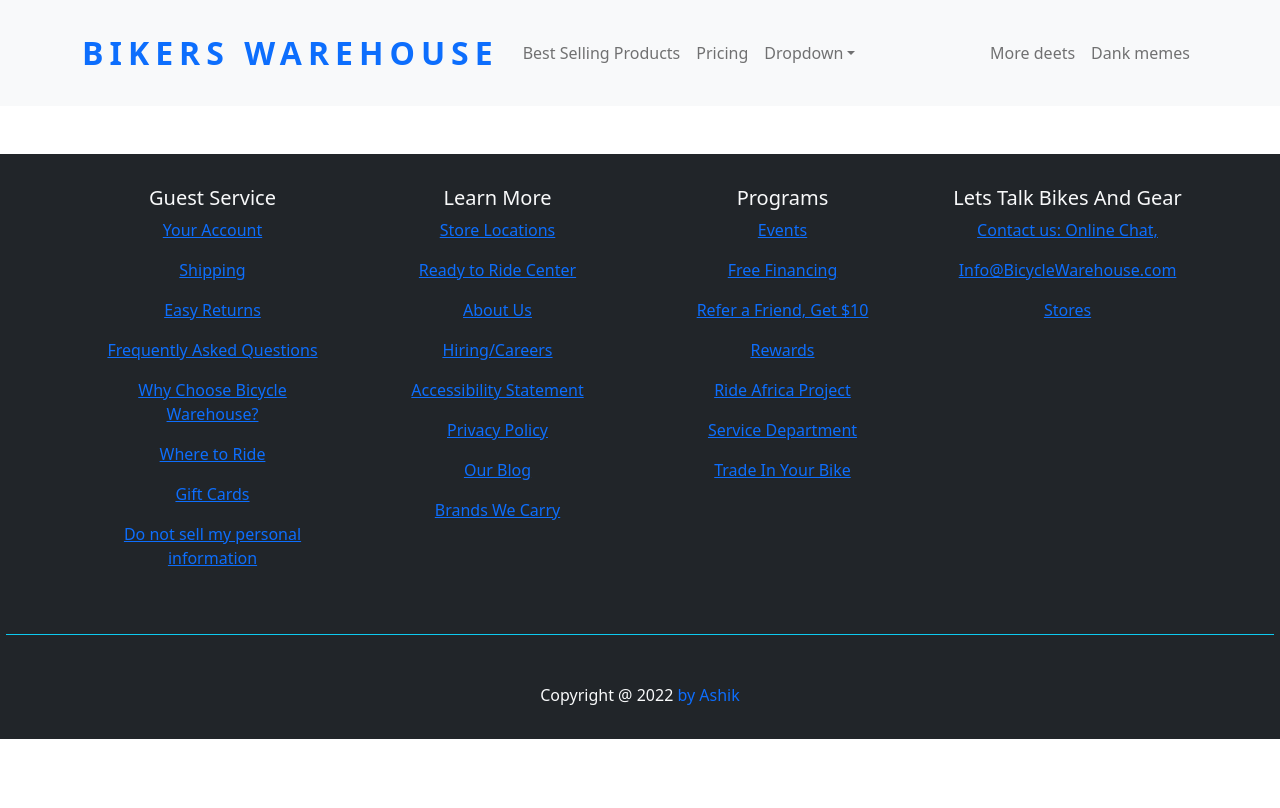
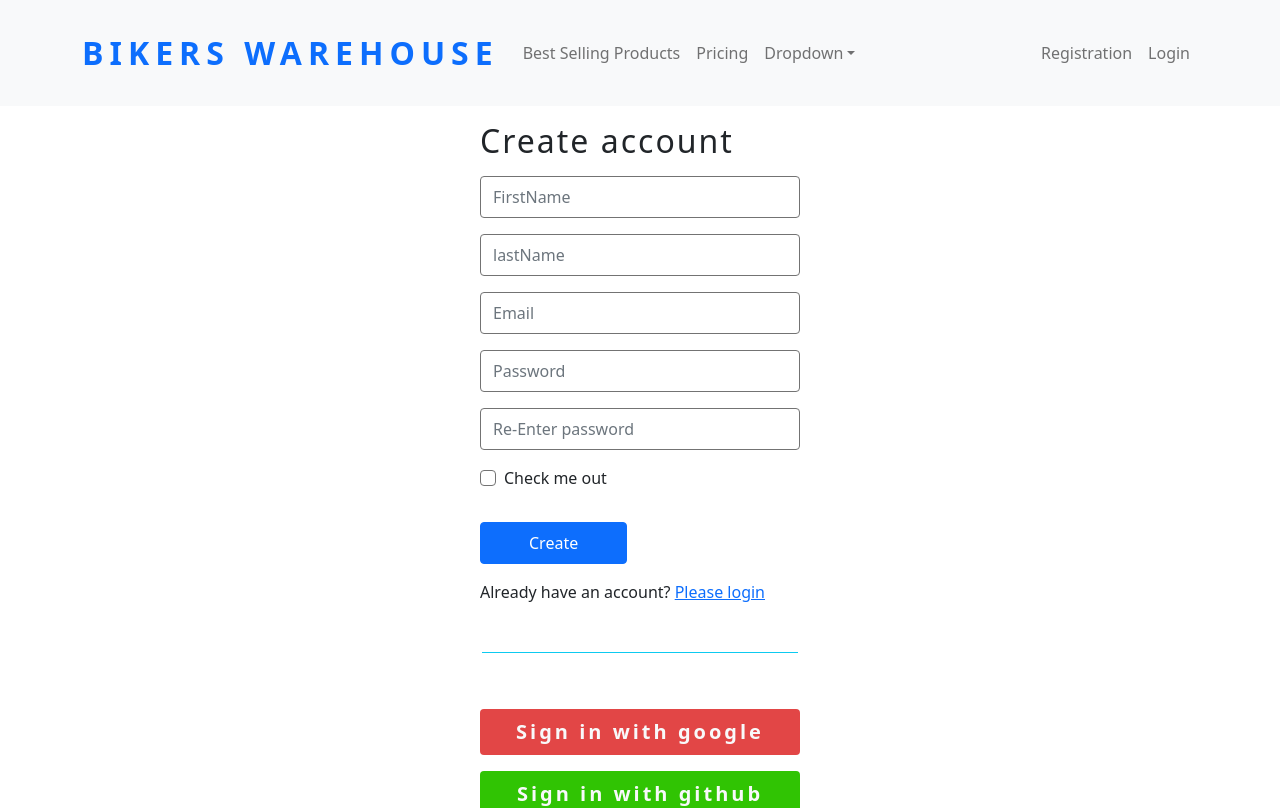
Before and after one commit to Ashik-Sarker/Bikers-WareHouse-Client, a React (Create React App) app: page /registration in a window 1280 px wide. Shown: the top 808 px of the page. Built offline with nearby package versions, Linux system fonts and the light colour scheme.

Commit message:
login & registration form design

```diff
--- a/package.json
+++ b/package.json
@@ -7,9 +7,11 @@
     "@testing-library/react": "^13.1.1",
     "@testing-library/user-event": "^13.5.0",
     "bootstrap": "^5.1.3",
+    "firebase": "^9.7.0",
     "react": "^18.1.0",
     "react-bootstrap": "^2.3.1",
     "react-dom": "^18.1.0",
+    "react-firebase-hooks": "^5.0.3",
     "react-router-dom": "^6.3.0",
     "react-scripts": "5.0.1",
     "web-vitals": "^2.1.4"
--- a/src/App.js
+++ b/src/App.js
@@ -1,5 +1,7 @@
 import { Route, Routes } from 'react-router-dom';
 import './App.css';
+import Login from './pages/Authentication/Login/Login';
+import Registration from './pages/Authentication/Registration/Registration';
 import Footer from './pages/Common/Footer/Footer';
 import Header from './pages/Common/Header/Header';
 import Home from './pages/Home/Home/Home';
@@ -9,13 +11,15 @@ import StockUpdate from './pages/Home/StockUpdate/StockUpdate';
 
 function App() {
   return (
-    <div className="App">
+    <div >
       <Header></Header>
       <Routes>
         <Route path='/' element={<Home></Home>}></Route>
         <Route path='/home' element={<Home></Home>}></Route>
         <Route path='/items' element={<Items> </Items>}></Route>
         <Route path='/stockupdate/:id' element={<StockUpdate></StockUpdate>}></Route>
+        <Route path='/login' element={<Login></Login>}></Route>
+        <Route path='/registration' element={<Registration></Registration>}></Route>
       </Routes>
       <Footer></Footer>
     </div>
--- /dev/null
+++ b/src/pages/Authentication/Login/Login.js
@@ -0,0 +1,29 @@
+import React from 'react';
+import { Link } from 'react-router-dom';
+import Border from '../../Common/Border/Border';
+import SocialLogin from '../SocialLogin/SocialLogin';
+
+const Login = () => {
+    return (
+        <div className='w-25 mx-auto'>
+            <h2 style={{letterSpacing:"2px"}} className='my-3'>Login</h2>
+            <form>
+                <div className="mb-3">
+                    <input style={{border:"1px solid #737373"}} type="email" name='email' placeholder='Email' className="form-control py-2" id="exampleInputEmail1" aria-describedby="emailHelp"/>
+                </div>
+                <div className="mb-3">
+                    <input style={{border:"1px solid #737373"}} type="password" name='password' placeholder='Password' className="form-control py-2" id="exampleInputPassword1"/>
+                </div>
+                <p className='text-primary'>Forget your password?</p>
+
+                <button type="submit" className="btn btn-primary my-3 py-2 px-5">Login</button>
+
+                <p>Are you new? <span className='text-primary'><Link to='/registration'>Please create an account</Link></span></p>
+            </form>
+            <Border></Border>
+            <SocialLogin></SocialLogin>
+        </div>
+    );
+};
+
+export default Login;
--- /dev/null
+++ b/src/pages/Authentication/Registration/Registration.js
@@ -0,0 +1,57 @@
+import React, { useRef, useState } from 'react';
+import { Link } from 'react-router-dom';
+import Border from '../../Common/Border/Border';
+import SocialLogin from '../SocialLogin/SocialLogin';
+
+const Registration = () => {
+    const [errors, setErrors] = useState('');
+    const emailRef = useRef('');
+    const passRef = useRef('');
+    const rePassRef = useRef('');
+
+    const handleCreateUser = event => {
+        event.preventDefault();
+        const email = emailRef?.current?.value;
+        const pass = passRef?.current?.value;
+        const rePass = rePassRef?.current?.value;
+        if (pass !== rePass) {
+            setErrors('Error: your two password are not matching');
+        }
+
+
+    }
+    return (
+        <div className='w-25 mx-auto'>
+            <h2 style={{letterSpacing:"2px"}} className='my-3'>Create account</h2>
+            <form onSubmit={handleCreateUser}>
+                <div className="mb-3">
+                    <input style={{border:"1px solid #737373"}} type="text" name='fName' placeholder='FirstName' className="form-control py-2" id="exampleInputFName" aria-describedby="emailHelp" required/>
+                </div>
+                <div className="mb-3">
+                    <input style={{border:"1px solid #737373"}} type="text" name='lName' placeholder='lastName' className="form-control py-2" id="exampleInputLName" aria-describedby="emailHelp" required/>
+                </div>
+                <div className="mb-3">
+                    <input ref={emailRef} style={{border:"1px solid #737373"}} type="email" name='email' placeholder='Email' className="form-control py-2" id="exampleInputEmail" aria-describedby="emailHelp" required/>
+                </div>
+                <div className="mb-3">
+                    <input ref={passRef} style={{border:"1px solid #737373"}} type="password" name='password' placeholder='Password' className="form-control py-2" id="exampleInputPassword1" required/>
+                </div>
+                <div className="mb-3">
+                    <input ref={rePassRef} style={{border:"1px solid #737373"}} type="password" name='repeatPassword' placeholder='Re-Enter password' className="form-control py-2" id="exampleInputPassword2" required/>
+                </div>
+                <div className="mb-3 form-check">
+                    <input style={{border:"1px solid #737373"}} type="checkbox" className="form-check-input" id="exampleCheck1"/>
+                    <label className="form-check-label" htmlFor="exampleCheck1">Check me out</label>
+                </div>
+                <p className='text-danger'>{errors}</p>
+                <button type="submit" className="btn btn-primary py-2 px-5 my-3">Create</button>
+            </form>
+
+            <p>Already have an account? <span className='text-primary'><Link to='/login'>Please login</Link></span></p>
+            <Border></Border>
+            <SocialLogin></SocialLogin>
+        </div>
+    );
+};
+
+export default Registration;
--- /dev/null
+++ b/src/pages/Authentication/SocialLogin/SocialLogin.js
@@ -0,0 +1,22 @@
+import React from 'react';
+
+const SocialLogin = () => {
+    return (
+        <div>
+            <div>
+                <button style={{letterSpacing:"3px",background:"#e24646"}} className='border-0 w-100 my-2 py-2 text-light fs-5 rounded fw-bold'>Sign in with google</button>
+            </div>
+            <div>
+                <button style={{letterSpacing:"3px",background:"#30c403"}} className='border-0 w-100 my-2 py-2 text-light fs-5 rounded fw-bold'>Sign in with github</button>
+            </div>
+            <div>
+                <button style={{letterSpacing:"3px",background:"#0d5aa8"}} className='border-0 w-100 my-2 py-2 text-light fs-5 rounded fw-bold'>Sign in with facebook</button>
+            </div>
+            <div>
+                <button style={{letterSpacing:"3px",background:"#1b81a3"}} className='border-0 w-100 my-2 py-2 text-light fs-5 rounded fw-bold'>Sign in with linkedin</button>
+            </div>
+        </div>
+    );
+};
+
+export default SocialLogin;
--- a/src/pages/Common/Header/Header.js
+++ b/src/pages/Common/Header/Header.js
@@ -21,10 +21,8 @@ const Header = () => {
                 </NavDropdown>
                 </Nav>
                 <Nav>
-                <Nav.Link href="#deets">More deets</Nav.Link>
-                <Nav.Link eventKey={2} href="#memes">
-                    Dank memes
-                </Nav.Link>
+                <Nav.Link as={Link} to='/registration'>Registration</Nav.Link>
+                <Nav.Link as={Link} to='/login'>Login</Nav.Link>
                 </Nav>
             </Navbar.Collapse>
         </Container>
--- a/src/pages/Home/Items/Items.js
+++ b/src/pages/Home/Items/Items.js
@@ -1,4 +1,3 @@
-import React, { useEffect, useState } from 'react';
 import { Container, Row } from 'react-bootstrap';
 import useItems from '../../../hooks/useItems';
 import Item from '../Item/Item';
--- /dev/null
+++ b/src/pages/Home/JoinUs/JoinUs.css
@@ -0,0 +1,3 @@
+.App {
+  text-align: center;
+}
--- a/src/pages/Home/JoinUs/JoinUs.js
+++ b/src/pages/Home/JoinUs/JoinUs.js
@@ -1,13 +1,16 @@
 import React from 'react';
 import logo from '../../../images/logo/logo.png'
+import './JoinUs.css';
 
 const JoinUs = () => {
     return (
-        <div className='bg-light my-5 py-4'>
-            <img style={{width:"200px"}} src={logo} alt="" />
-            <h2 style={{letterSpacing:"10px"}} className='fw-bold'>WHERE ALL RIDERS BELONG</h2>
-            <p>Things are better as a member. Get first and exclusive access to the newest styles and innovations, birthday rewards, points for purchases and more.</p>
-            <button className='px-5 border-0 bg-primary text-light'>Join Us</button>
+        <div className = 'bg-light my-5 py-4 App'>
+            <div className=''>
+                <img  style={{width:"200px"}} src={logo} alt="" />
+                <h2 style={{letterSpacing:"10px"}} className='fw-bold '>WHERE ALL RIDERS BELONG</h2>
+                <p>Things are better as a member. Get first and exclusive access to the newest styles and innovations, birthday rewards, points for purchases and more.</p>
+                <button className='px-5 border-0 bg-primary text-light'>Join Us</button>
+            </div>
         </div>
     );
 };
--- a/src/pages/Home/StockUpdate/StockUpdate.js
+++ b/src/pages/Home/StockUpdate/StockUpdate.js
@@ -1,6 +1,4 @@
-import React, { useEffect, useState } from 'react';
 import { useParams } from 'react-router-dom';
-import useItems from '../../../hooks/useItems';
 
 const StockUpdate = () => {
 
```
Also changed, not shown: src/firebase.init.js (added, +23 -0 lines), 1 other file (tests, documents, lock files or other folders).
